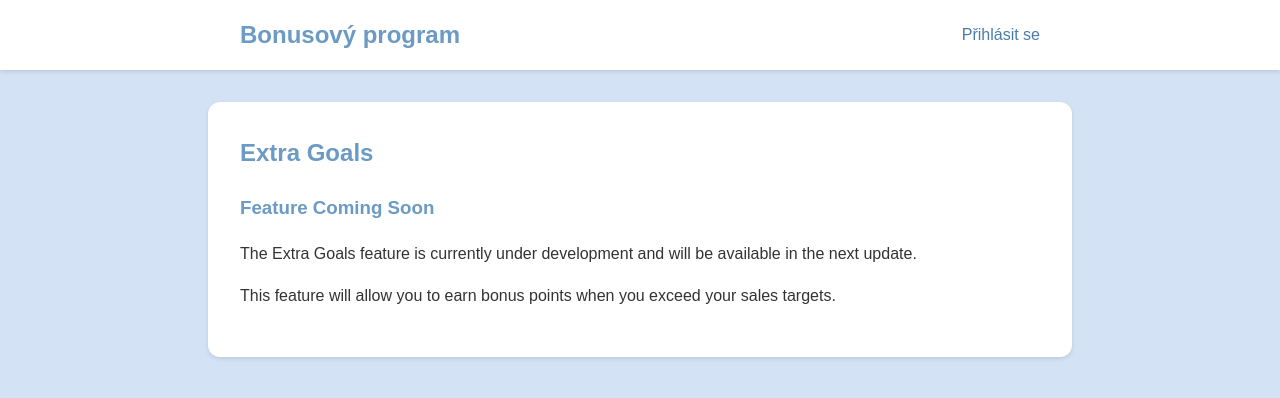
After one commit to fajlajpi/bonus, a Django app: template pa_bonus/templates/extra_goals.html in a window 1280 px wide. The commit adds this page. Shown: the top 398 px of the page. Run offline with Django 5.2, Linux system fonts and the light colour scheme; the template is opened without the code that fills it, so the values that code supplies are empty.

Commit message:
Added: Placeholder for Extra Goals

```diff
--- a/bonus/urls.py
+++ b/bonus/urls.py
@@ -42,6 +42,7 @@ urlpatterns.extend([
     path('rewards/', vu.RewardsView.as_view(), name='rewards'),
     path('rewards/requests/', vu.RewardsRequestsView.as_view(), name='reward_requests'),
     path('rewards/requests/detail/<int:pk>', vu.RewardsRequestConfirmationView.as_view(), name='rewards_request_detail'),
+    path('extra-goals/', vu.ExtraGoalsView.as_view(), name='extra_goals'),
 ])
 
 # MANAGER FACING URLS
--- a/pa_bonus/templates/dashboard.html
+++ b/pa_bonus/templates/dashboard.html
@@ -34,6 +34,7 @@
             <li><a href="{% url 'history' %}">Historie bodových transakcí</a></li>
             <li><a href="{% url 'rewards' %}">Nabídka odměn</a></li>
             <li><a href="{% url 'reward_requests' %}">Žádosti o čerpání odměn</a></li>
+            <li><a href="{% url 'extra_goals' %}">Extra cíle</a></li>
         </ul>
     </div>
 </div>
--- /dev/null
+++ b/pa_bonus/templates/extra_goals.html
@@ -0,0 +1,23 @@
+{% extends "base.html" %}
+
+{% block title %} Extra Goals {% endblock title %}
+
+{% block content %}
+<div class="extra-goals-container">
+    <h2>Extra Goals</h2>
+
+    <div class="under-construction">
+        <h3>Feature Coming Soon</h3>
+        <p>The Extra Goals feature is currently under development and will be available in the next update.</p>
+        <p>This feature will allow you to earn bonus points when you exceed your sales targets.</p>
+    </div>
+
+    {% if user.is_staff or user.groups.all.0.name == "Managers" %}
+    <div class="manager-info">
+        <h4>Manager Information</h4>
+        <p>This feature will track client turnover at 6 and 12-month intervals and calculate bonus points based on achieved goals.</p>
+        <p>Clients will receive bonus points worth 50% of their turnover increase, up to a maximum of 20,000 points per year.</p>
+    </div>
+    {% endif %}
+</div>
+{% endblock %}
--- a/pa_bonus/views/views_users.py
+++ b/pa_bonus/views/views_users.py
@@ -240,3 +240,9 @@ class RewardsRequestConfirmationView(LoginRequiredMixin, View):
         else:
             messages.warning(request, f"Reward request was already submitted.")
             return redirect('rewards')
+
+class ExtraGoalsView(LoginRequiredMixin, TemplateView):
+    """
+    Displays the extra goals page (currently under construction).
+    """
+    template_name = 'extra_goals.html'
```
